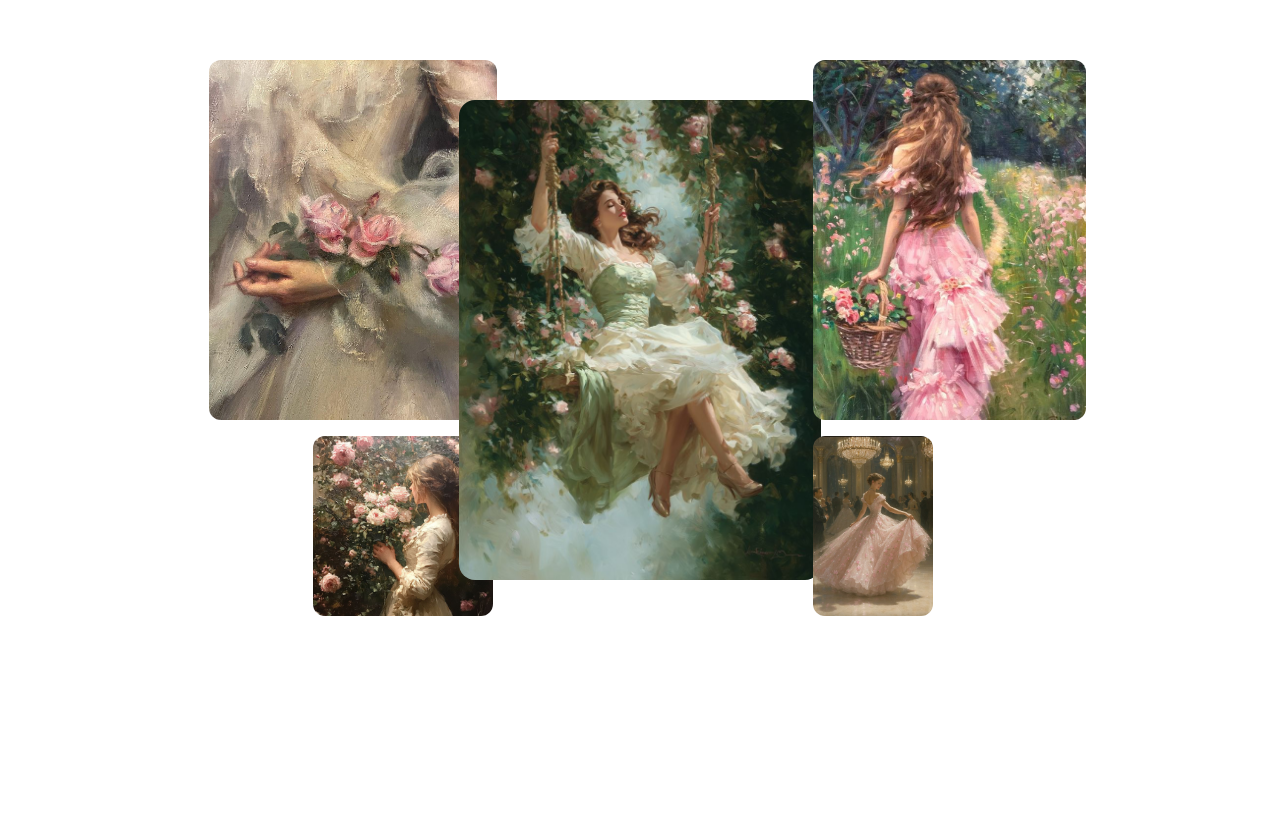
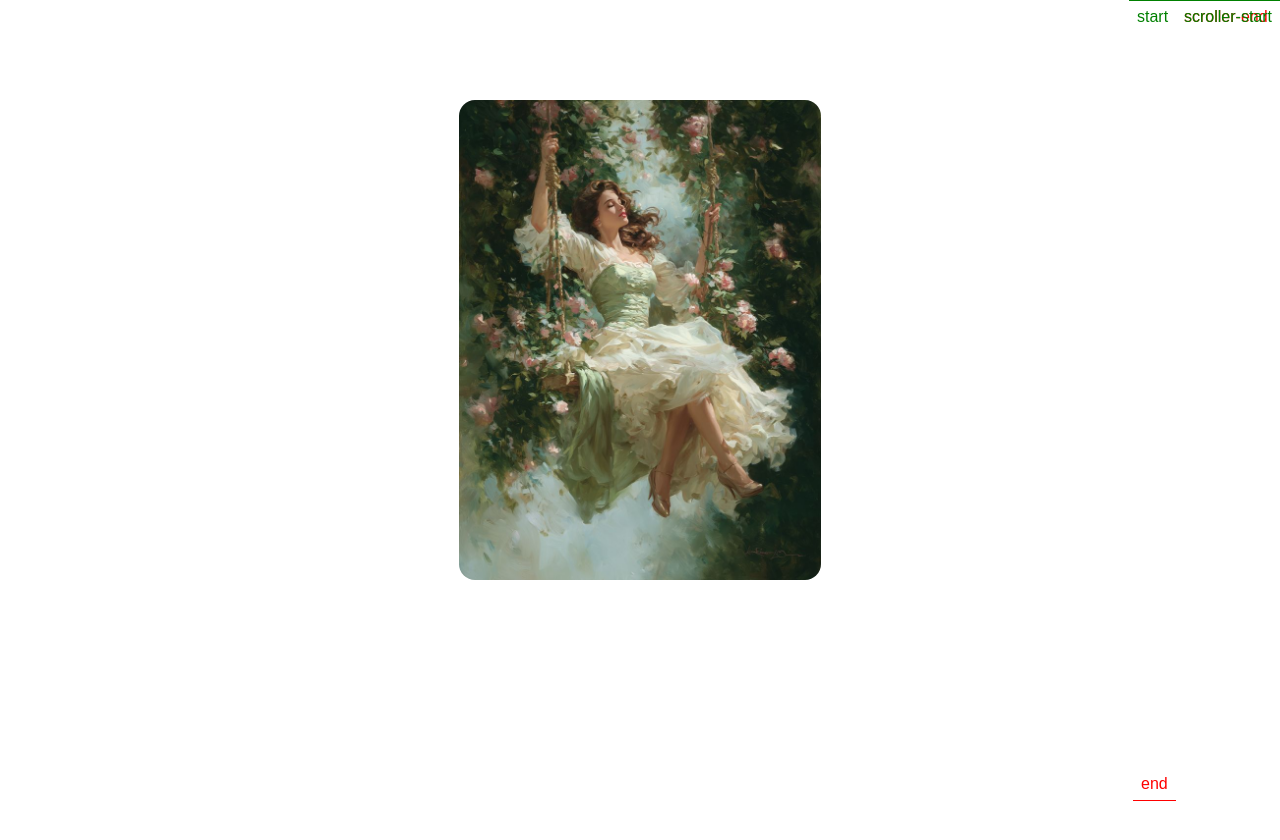
Before and after one commit to anishkumar0504/friends, a React (Vite) app: page / in a window 1280 px wide. Shown: the top 840 px of the page. Before the commit the page ends 800 px from the top, so only its background shows below. Built offline with nearby package versions, Linux system fonts and the light colour scheme.

Commit message:
added the straight animation on images 1 2  4 5

```diff
--- a/src/component/Hero.jsx
+++ b/src/component/Hero.jsx
@@ -1,42 +1,103 @@
-import React from "react";
+import React, { useEffect, useRef } from "react";
+import gsap from "gsap";
+import { ScrollTrigger } from "gsap/ScrollTrigger";
 
 const Hero = () => {
+  const heroRef = useRef();
+
+  useEffect(() => {
+    gsap.registerPlugin(ScrollTrigger);
+
+    const ctx = gsap.context(() => {
+      const tl = gsap.timeline({
+        scrollTrigger: {
+          trigger: heroRef.current,
+          start: "top top",
+          end: "+=100%",
+          scrub: true,
+          pin: true,
+          markers: true,
+        },
+      });
+
+      // LEFT
+      tl.fromTo(
+        ".img1",
+        { x: -300, opacity: 0 },
+        { x: 0, opacity: 1, ease: "power3.out" },
+        0
+      );
+
+      tl.fromTo(
+        ".img2",
+        { x: -400, opacity: 0 },
+        { x: 0, opacity: 1, ease: "power3.out" },
+        0.1
+      );
+
+      // RIGHT
+      tl.fromTo(
+        ".img4",
+        { x: 300, opacity: 0 },
+        { x: 0, opacity: 1, ease: "power3.out" },
+        0
+      );
+
+      tl.fromTo(
+        ".img5",
+        { x: 400, opacity: 0 },
+        { x: 0, opacity: 1, ease: "power3.out" },
+        0.1
+      );
+    }, heroRef);
+
+    return () => ctx.revert();
+  }, []);
+
   return (
-    <div className="bg-white">
+    <div
+      ref={heroRef}
+      id="hero"
+      className="bg-white overflow-hidden h-screen"
+    >
       <div className="grid grid-cols-3 gap-0 mt-15">
+
         {/* LEFT */}
         <div className="flex flex-col items-center gap-4">
           <img
-            className="ml-[280px] h-90 rounded-xl"
+            className="img1 ml-[280px] h-[360px] rounded-xl"
             src="./image1.jpg"
-            alt="img1"
+            alt=""
           />
           <img
-            className="ml-[380px] h-45 rounded-xl"
+            className="img2 ml-[380px] h-[180px] rounded-xl"
             src="./image2.jpg"
-            alt="img2"
+            alt=""
           />
         </div>
 
         {/* CENTER */}
         <div className="flex justify-center mt-10">
-          <img className="h-120 rounded-2xl" src="./image3.jpg" alt="img3" />
+          <img
+            className="h-[480px] rounded-2xl"
+            src="./image3.jpg"
+            alt=""
+          />
         </div>
 
         {/* RIGHT */}
         <div className="flex flex-col items-start gap-4 -translate-x-80">
-          {" "}
           <img
-            className="ml-[280px] h-90 rounded-xl"
-            src="./image4.jpg"
-            alt="img4"
+className="img5 ml-[260px] h-[180px] rounded-xl"            src="./image5.jpg"
+            alt=""
           />
           <img
-            className="ml-[380px] h-45 rounded-xl -translate-x-25"
-            src="./image5.jpg"
-            alt="img5"
+            className="img4 ml-[280px] h-[360px] rounded-xl"
+            src="./image4.jpg"
+            alt=""
           />
         </div>
+
       </div>
     </div>
   );
```
